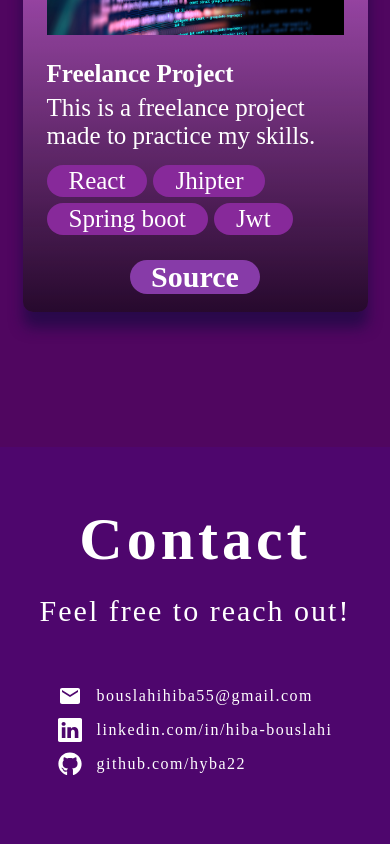
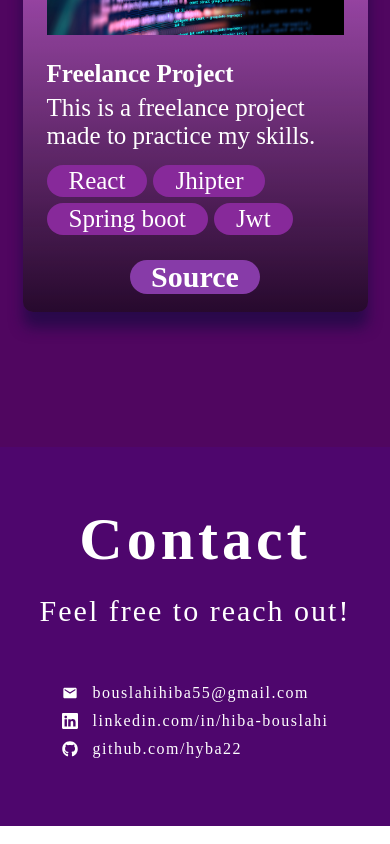
Before and after one commit to hyba22/NewPortfolio, a React (Vite) app: page / in a window 390 px wide. Shown: the part 5912-6756 px from the top of the page. Built offline with nearby package versions, Linux system fonts and the light colour scheme.

Commit message:
New style commit

```diff
--- a/src/components/contact/Contact.jsx
+++ b/src/components/contact/Contact.jsx
@@ -1,5 +1,5 @@
 import React from 'react';
-import styles from './Contact.module.css';
+import styles from './contact.module.css';
 import { MdEmail } from "react-icons/md";
 import { BsLinkedin } from "react-icons/bs";
 import { FaGithub } from "react-icons/fa";
--- a/src/components/contact/contact.module.css
+++ b/src/components/contact/contact.module.css
@@ -108,5 +108,7 @@
         display: flex;
         flex-wrap: wrap;
     }
-
+    .icon{
+        font-size: 1rem !important;
+    }
 }
```
